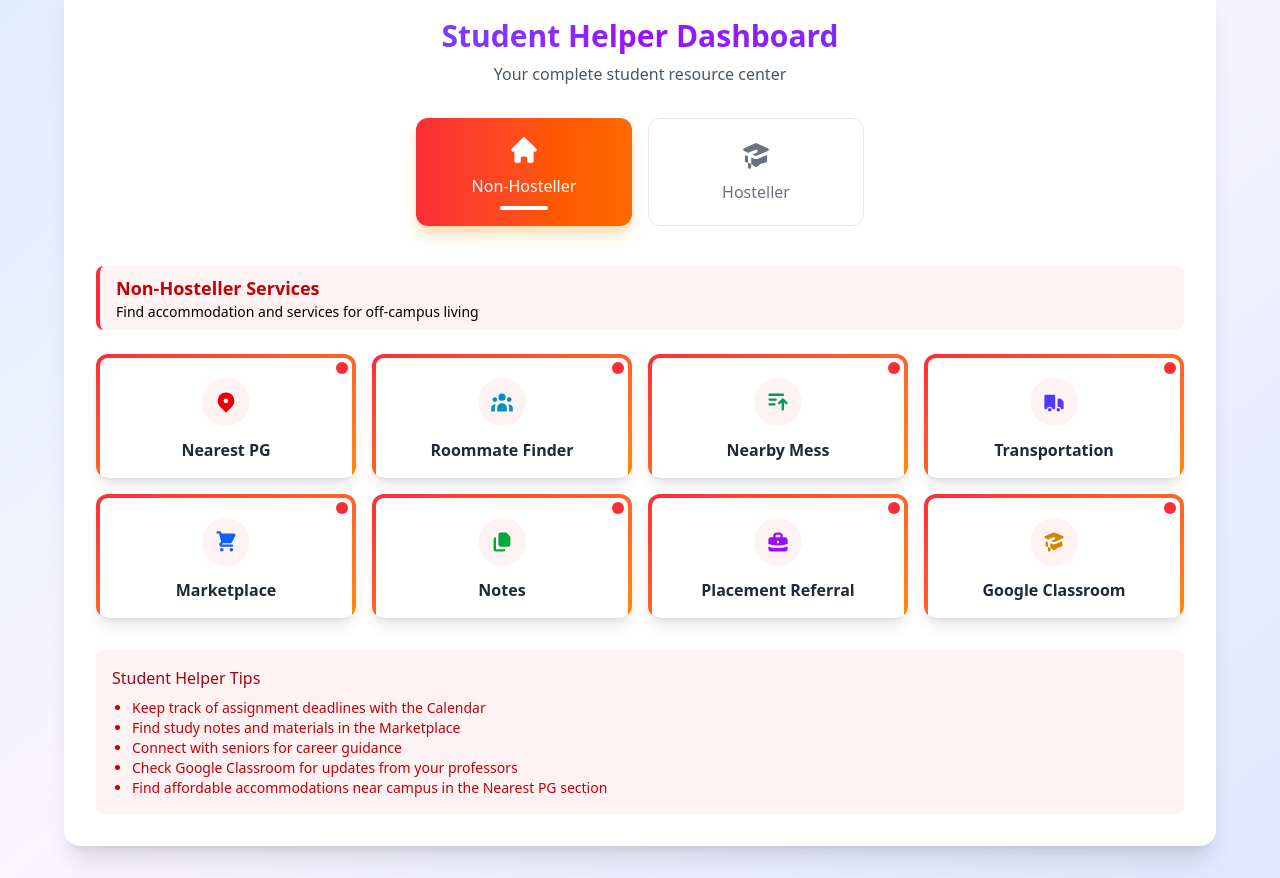
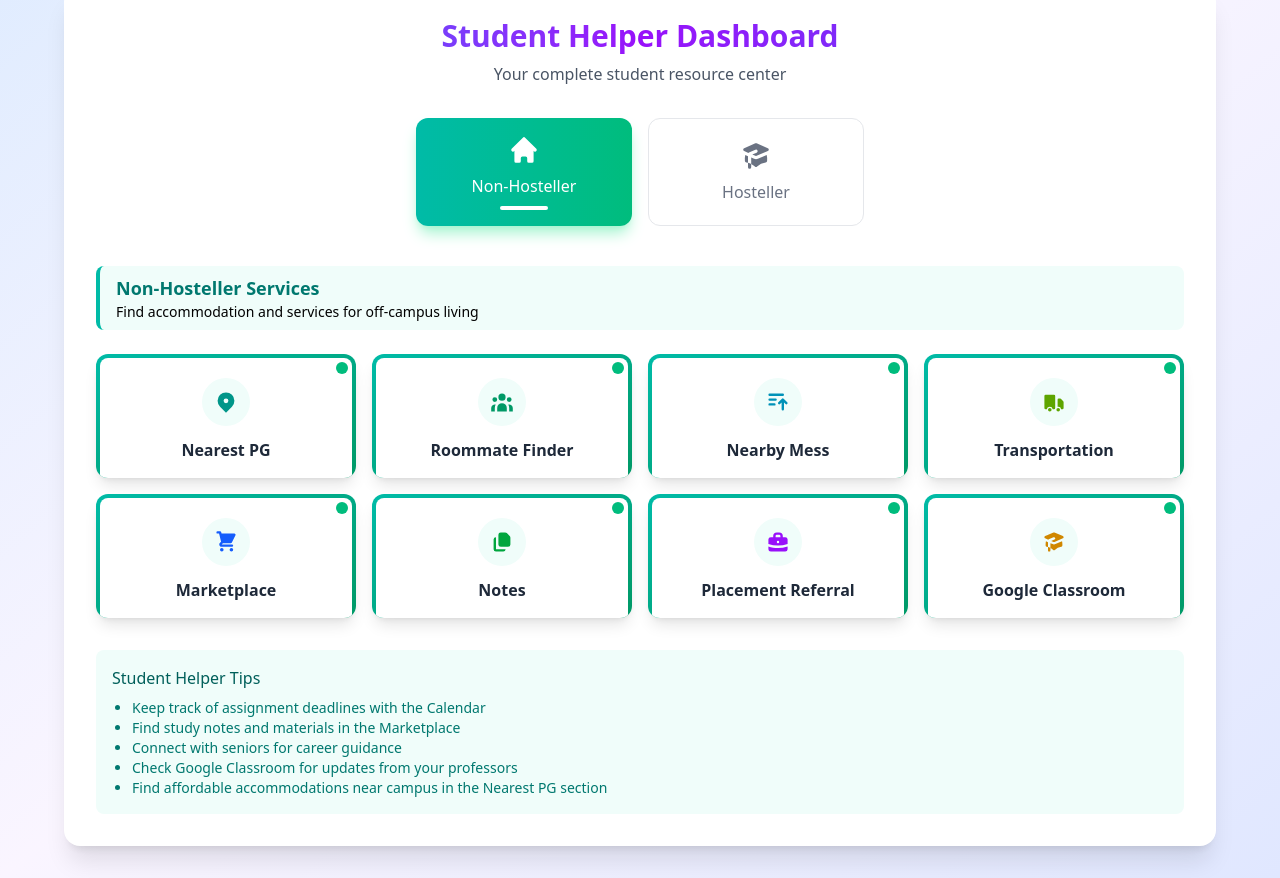
Before and after one commit to Sagar-03/Student-Helper, a React (Vite) app in the folder frontend/: page /dashboard in a window 1280 px wide. Shown: the part 206-1084 px from the top of the page. Built offline with nearby package versions, Linux system fonts and the light colour scheme; no server answers.

Commit message:
updated the color theme of dashboard.jsx

```diff
--- a/frontend/src/pages/Dashboard.jsx
+++ b/frontend/src/pages/Dashboard.jsx
@@ -77,9 +77,9 @@ export default function Dashboard() {
   const nonHostellerCards = [
     {
       title: "Nearest PG",
-      color: "red",
+      color: "teal",
       icon: (
-        <svg xmlns="http://www.w3.org/2000/svg" className="h-6 w-6 text-red-600" viewBox="0 0 20 20" fill="currentColor">
+        <svg xmlns="http://www.w3.org/2000/svg" className="h-6 w-6 text-teal-600" viewBox="0 0 20 20" fill="currentColor">
           <path fillRule="evenodd" d="M5.05 4.05a7 7 0 119.9 9.9L10 18.9l-4.95-4.95a7 7 0 010-9.9zM10 11a2 2 0 100-4 2 2 0 000 4z" clipRule="evenodd" />
         </svg>
       ),
@@ -87,9 +87,9 @@ export default function Dashboard() {
     },
     {
       title: "Roommate Finder",
-      color: "cyan",
+      color: "emerald",
       icon: (
-        <svg xmlns="http://www.w3.org/2000/svg" className="h-6 w-6 text-cyan-600" viewBox="0 0 20 20" fill="currentColor">
+        <svg xmlns="http://www.w3.org/2000/svg" className="h-6 w-6 text-emerald-600" viewBox="0 0 20 20" fill="currentColor">
           <path d="M13 6a3 3 0 11-6 0 3 3 0 016 0zM18 8a2 2 0 11-4 0 2 2 0 014 0zM14 15a4 4 0 00-8 0v3h8v-3zM6 8a2 2 0 11-4 0 2 2 0 014 0zM16 18v-3a5.972 5.972 0 00-.75-2.906A3.005 3.005 0 0119 15v3h-3zM4.75 12.094A5.973 5.973 0 004 15v3H1v-3a3 3 0 013.75-2.906z" />
         </svg>
       ),
@@ -97,9 +97,9 @@ export default function Dashboard() {
     },
     {
       title: "Nearby Mess",
-      color: "emerald",
+      color: "cyan",
       icon: (
-        <svg xmlns="http://www.w3.org/2000/svg" className="h-6 w-6 text-emerald-600" viewBox="0 0 20 20" fill="currentColor">
+        <svg xmlns="http://www.w3.org/2000/svg" className="h-6 w-6 text-cyan-600" viewBox="0 0 20 20" fill="currentColor">
           <path d="M3 3a1 1 0 000 2h11a1 1 0 100-2H3zM3 7a1 1 0 000 2h5a1 1 0 000-2H3zM3 11a1 1 0 100 2h4a1 1 0 100-2H3zM13 16a1 1 0 102 0v-5.586l1.293 1.293a1 1 0 001.414-1.414l-3-3a1 1 0 00-1.414 0l-3 3a1 1 0 101.414 1.414L13 10.414V16z" />
         </svg>
       ),
@@ -107,9 +107,9 @@ export default function Dashboard() {
     },
     {
       title: "Transportation",
-      color: "indigo",
+      color: "lime",
       icon: (
-        <svg xmlns="http://www.w3.org/2000/svg" className="h-6 w-6 text-indigo-600" viewBox="0 0 20 20" fill="currentColor">
+        <svg xmlns="http://www.w3.org/2000/svg" className="h-6 w-6 text-lime-600" viewBox="0 0 20 20" fill="currentColor">
           <path d="M8 16.5a1.5 1.5 0 11-3 0 1.5 1.5 0 013 0zM15 16.5a1.5 1.5 0 11-3 0 1.5 1.5 0 013 0z" />
           <path d="M3 4a1 1 0 00-1 1v10a1 1 0 001 1h1.05a2.5 2.5 0 014.9 0H10a1 1 0 001-1V5a1 1 0 00-1-1H3zM14 7a1 1 0 00-1 1v6.05A2.5 2.5 0 0115.95 16H17a1 1 0 001-1v-5a1 1 0 00-.293-.707l-2-2A1 1 0 0015 7h-1z" />
         </svg>
@@ -187,14 +187,14 @@ export default function Dashboard() {
         <div
           key={card.title}
           onClick={card.onClick}
-          className={`relative overflow-hidden bg-gradient-to-br from-red-500 to-orange-400 rounded-xl shadow-lg hover:shadow-orange-300/50 hover:-translate-y-1 transition-all duration-300 cursor-pointer`}
+          className={`relative overflow-hidden bg-gradient-to-br from-teal-500 to-emerald-600 rounded-xl shadow-lg hover:shadow-emerald-300/50 hover:-translate-y-1 transition-all duration-300 cursor-pointer`}
         >
           <div className="bg-white m-1 h-full rounded-lg p-4 flex flex-col items-center justify-center">
-            <div className="w-12 h-12 bg-red-50 rounded-full flex items-center justify-center mb-3">
+            <div className="w-12 h-12 bg-teal-50 rounded-full flex items-center justify-center mb-3">
               {card.icon}
             </div>
             <h3 className="font-semibold text-gray-800">{card.title}</h3>
-            <div className="absolute top-0 right-0 w-3 h-3 bg-red-500 rounded-full m-2"></div>
+            <div className="absolute top-0 right-0 w-3 h-3 bg-emerald-500 rounded-full m-2"></div>
           </div>
         </div>
       );
@@ -239,8 +239,8 @@ export default function Dashboard() {
                   onClick={() => setUserType("non-hosteller")}
                   className={`w-1/2 py-4 px-5 rounded-xl flex flex-col items-center justify-center transition-all duration-300 ${
                     userType === "non-hosteller"
-                      ? "bg-gradient-to-r from-red-500 to-orange-500 text-white shadow-lg shadow-orange-200"
-                      : "bg-white text-gray-500 border border-gray-200 hover:border-orange-300"
+                      ? "bg-gradient-to-r from-teal-500 to-emerald-500 text-white shadow-lg shadow-emerald-200"
+                      : "bg-white text-gray-500 border border-gray-200 hover:border-emerald-300"
                   }`}
                 >
                   <svg xmlns="http://www.w3.org/2000/svg" className="h-8 w-8 mb-2" viewBox="0 0 20 20" fill="currentColor">
@@ -276,10 +276,10 @@ export default function Dashboard() {
             <div className={`mb-6 px-4 py-2 rounded-lg ${
               userType === "hosteller"
                 ? "bg-blue-50 border-l-4 border-blue-500"
-                : "bg-red-50 border-l-4 border-red-500"
+                : "bg-teal-50 border-l-4 border-teal-500"
             }`}>
               <h2 className={`text-lg font-semibold ${
-                userType === "hosteller" ? "text-blue-700" : "text-red-700"
+                userType === "hosteller" ? "text-blue-700" : "text-teal-700"
               }`}>
                 {userType === "hosteller" ? "Hosteller Services" : "Non-Hosteller Services"}
               </h2>
@@ -298,13 +298,13 @@ export default function Dashboard() {
 
             {/* Student Helper Tips */}
             <div className={`mt-8 p-4 rounded-lg ${
-              userType === "hosteller" ? "bg-blue-50" : "bg-red-50"
+              userType === "hosteller" ? "bg-blue-50" : "bg-teal-50"
             }`}>
               <h4 className={`font-medium mb-2 ${
-                userType === "hosteller" ? "text-blue-800" : "text-red-800"
+                userType === "hosteller" ? "text-blue-800" : "text-teal-800"
               }`}>Student Helper Tips</h4>
               <ul className={`text-sm ml-5 list-disc ${
-                userType === "hosteller" ? "text-blue-700" : "text-red-700"
+                userType === "hosteller" ? "text-blue-700" : "text-teal-700"
               }`}>
                 <li>Keep track of assignment deadlines with the Calendar</li>
                 <li>Find study notes and materials in the Marketplace</li>
```
